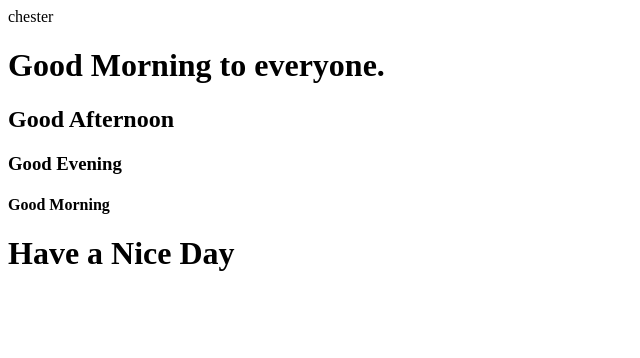
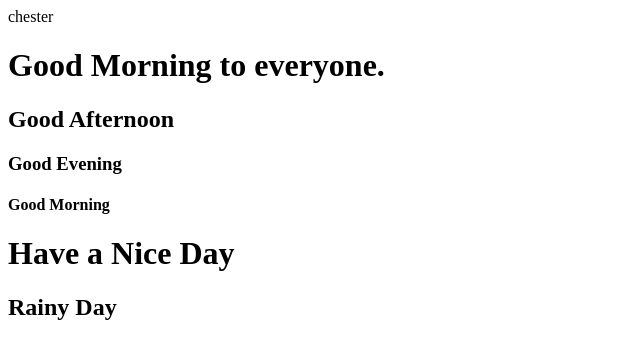
Before and after one commit to arquival/chester, a plain HTML site: page index.html in a window 1280 px wide. Shown: the whole page, without its empty margins (0-640 px from the left). Drawn offline with Linux system fonts and the light colour scheme.

Commit message:
Add some text

```diff
--- a/index.html
+++ b/index.html
@@ -7,5 +7,6 @@ chester
 <h3>Good Evening</h3>
 <h4>Good Morning</h4>
 <h1>Have a Nice Day</h1>
+<h2>Rainy Day</h2>
 </body>
 </html>
```
